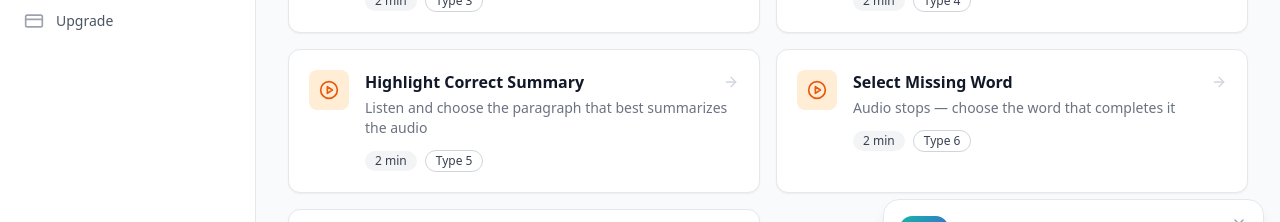
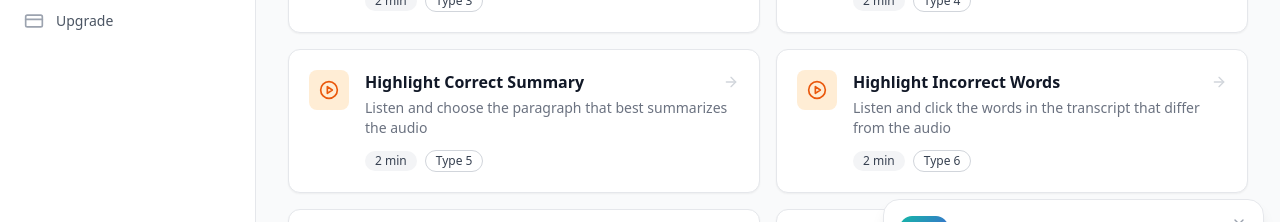
Before and after one commit to Kailramiya/getprepfly, a Next.js app in the folder apps/web/: page /practice/listening in a window 1280 px wide. Shown: the part 475-697 px from the top of the page. Built offline with nearby package versions, Linux system fonts and the light colour scheme; no server answers.

Commit message:
fix: add Highlight Incorrect Words to listening section nav

```diff
--- a/apps/web/src/app/(dashboard)/practice/[section]/page.tsx
+++ b/apps/web/src/app/(dashboard)/practice/[section]/page.tsx
@@ -66,6 +66,7 @@ const SECTION_CONFIG: Record<string, {
       { type: "LISTENING_MCQ_MULTIPLE", label: "Multiple Choice (Multiple)", description: "Listen and choose all correct answers", timeLimit: "2 min" },
       { type: "LISTENING_FILL_BLANKS", label: "Fill in the Blanks", description: "Listen and fill in the missing words in the transcript", timeLimit: "2 min" },
       { type: "HIGHLIGHT_CORRECT_SUMMARY", label: "Highlight Correct Summary", description: "Listen and choose the paragraph that best summarizes the audio", timeLimit: "2 min" },
+      { type: "HIGHLIGHT_INCORRECT_WORDS", label: "Highlight Incorrect Words", description: "Listen and click the words in the transcript that differ from the audio", timeLimit: "2 min" },
       { type: "SELECT_MISSING_WORD", label: "Select Missing Word", description: "Audio stops — choose the word that completes it", timeLimit: "2 min" },
       { type: "WRITE_FROM_DICTATION", label: "Write from Dictation", description: "Listen and type the exact sentence you hear", timeLimit: "1 min" },
     ],
```
